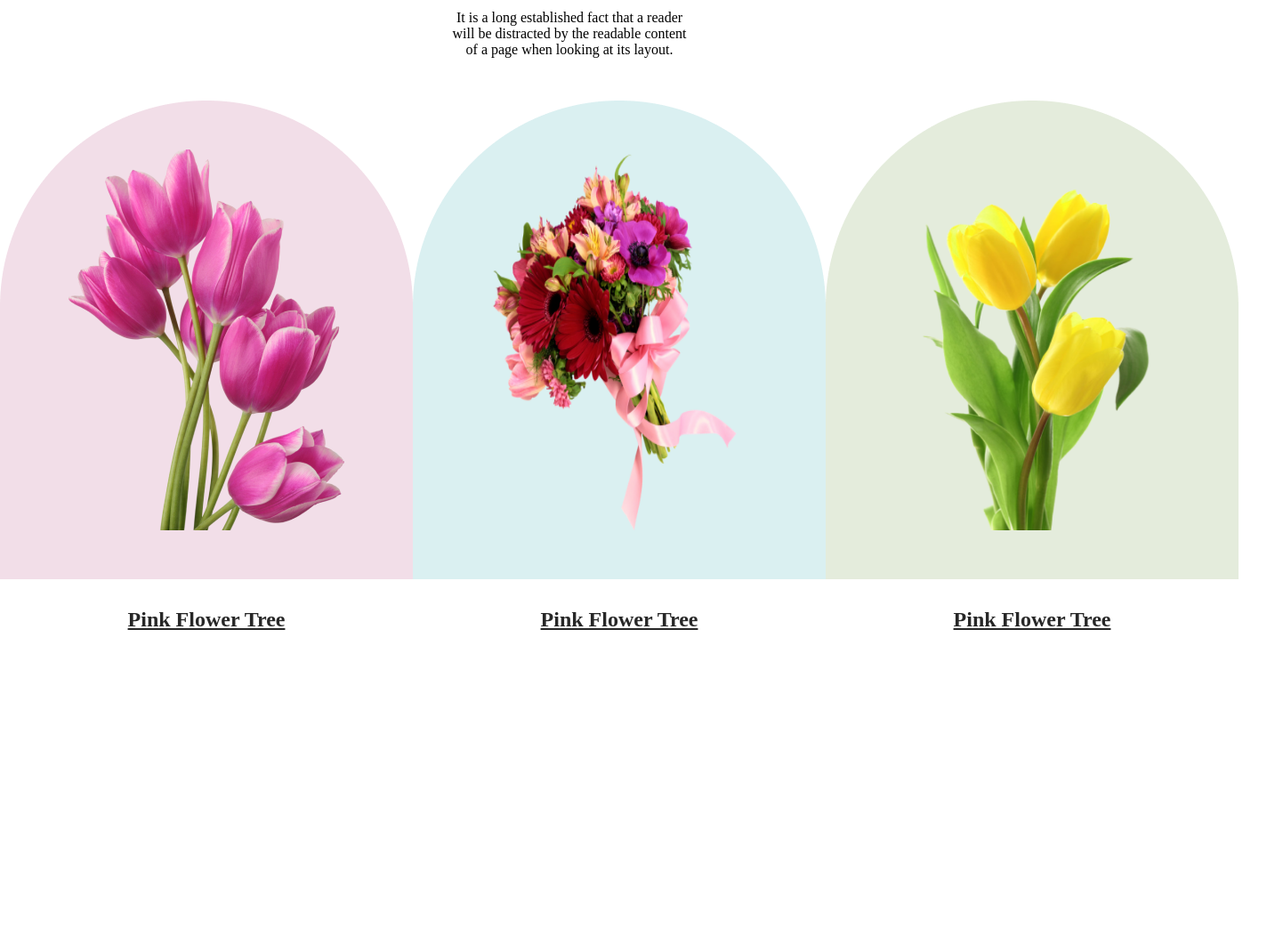
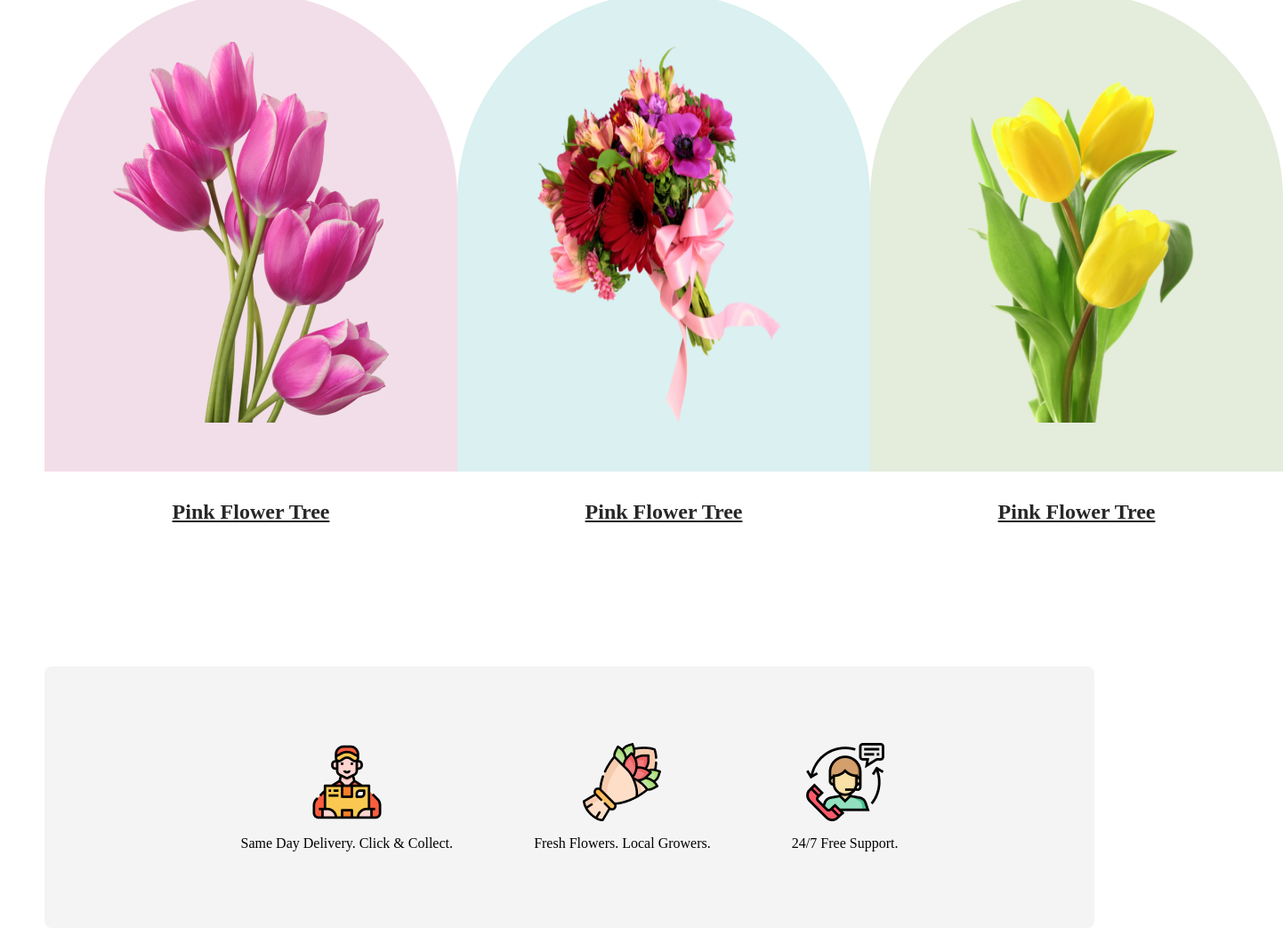
Before and after one commit to towhidhasan247/Online-Flower-Shop, a plain HTML site: page index.html in a window 1280 px wide. Shown: the part 1294-2337 px from the top of the page at 89% size, 1442 px wide, since content can reach past the window. Before the commit the page ends 2036 px from the top, so only its background shows below. Drawn offline with Linux system fonts and the light colour scheme.

Commit message:
complete the speciality section

```diff
--- a/index.html
+++ b/index.html
@@ -48,6 +48,26 @@
                 <h4>Pink Flower Tree</h4>
             </div>
         </div>
+        <div class="speciality">
+          <div class="avatar-container">
+            <div class="avatar">
+                <img src="images/Group 57.png" alt="">
+            </div>
+            <p>Same Day Delivery. Click & Collect.</p>
+          </div>
+          <div class="avatar-container">
+            <div class="avatar">
+                <img src="images/Group 58.png" alt="">
+            </div>
+            <p>Fresh Flowers. Local Growers.</p>
+          </div>
+          <div class="avatar-container">
+            <div class="avatar">
+                <img src="images/Group 59.png" alt="">
+            </div>
+            <p>24/7 Free Support.</p>
+          </div>
+        </div>
     </div>
 </body>
 
--- a/style.css
+++ b/style.css
@@ -11,7 +11,7 @@ body {
 
 .text-container {
     padding-top: 197px;
-    padding-left: 100px;
+    padding-left: 50px;
     padding-right: 0px;
     padding-bottom: 147px;
 
@@ -25,7 +25,8 @@ body {
     font-weight: 800;
     margin-bottom: 32px;
 }
-.sub-header{
+
+.sub-header {
     margin-top: 0px;
     margin-bottom: 32px;
     font-size: 18px;
@@ -34,7 +35,7 @@ body {
     color: rgba(39, 39, 39, 0.60)
 }
 
-.shop-button{
+.shop-button {
     padding: 20px 43px;
     background: #E55473;
     border-radius: 8px;
@@ -44,35 +45,39 @@ body {
     color: #fff;
 }
 
-.image-container{
+.image-container {
     width: 635px;
     height: 800px;
     margin-top: 50px;
-    margin-right: 100px;
+    margin-right: 50px;
 }
 
-.featured-text{
+.featured-text {
     text-align: center;
 }
-.featured-text h2{
+
+.featured-text h2 {
     font-size: 40px;
     font-weight: 800;
     color: #272727;
     margin-top: 0px;
     margin-bottom: 32px;
 }
-.featured-text p{
+
+.featured-text p {
     margin-top: 0px;
     margin-bottom: 48px;
     margin-left: 500px;
     margin-right: 500px;
 }
-.featured-image-container{
+
+.featured-image-container {
     display: flex;
     justify-content: space-around;
+    margin: 0px 50px;
 }
 
-#img1{
+#img1 {
     background: url(./images/Rectangle\ 1.png);
     width: 464px;
     height: 538px;
@@ -80,11 +85,13 @@ body {
     justify-content: center;
     align-items: center;
 }
-#img1 img{
+
+#img1 img {
     width: 310px;
     height: 428px;
 }
-#img2{
+
+#img2 {
     background: url(./images/Rectangle\ 2.png);
     width: 464px;
     height: 538px;
@@ -92,11 +99,13 @@ body {
     justify-content: center;
     align-items: center;
 }
-#img2 img{
+
+#img2 img {
     width: 310px;
     height: 428px;
 }
-#img3{
+
+#img3 {
     background: url(./images/Rectangle\ 3.png);
     width: 464px;
     height: 538px;
@@ -104,15 +113,39 @@ body {
     justify-content: center;
     align-items: center;
 }
-#img3 img{
+
+#img3 img {
     width: 310px;
     height: 428px;
 }
 
-.rectangle-container h4{
+.rectangle-container h4 {
     text-decoration: underline;
     text-align: center;
     color: #272727;
     font-size: 24px;
     font-weight: 700;
 }
+
+.speciality {
+    margin-top: 128px;
+    margin-right: 50px;
+    margin-left: 50px;
+    border-radius: 8px;
+    background: rgba(39, 39, 39, 0.05);
+    padding: 86px 175px;
+    display: flex;
+    justify-content: space-around;
+}
+.avatar-container img{
+    margin-bottom: 16px;
+}
+
+.avatar-container p{
+    margin: 0px;
+}
+
+.avatar{
+    display: flex;
+    justify-content: center;
+}
```
Lines whose indentation alone changed are shown as unchanged.
